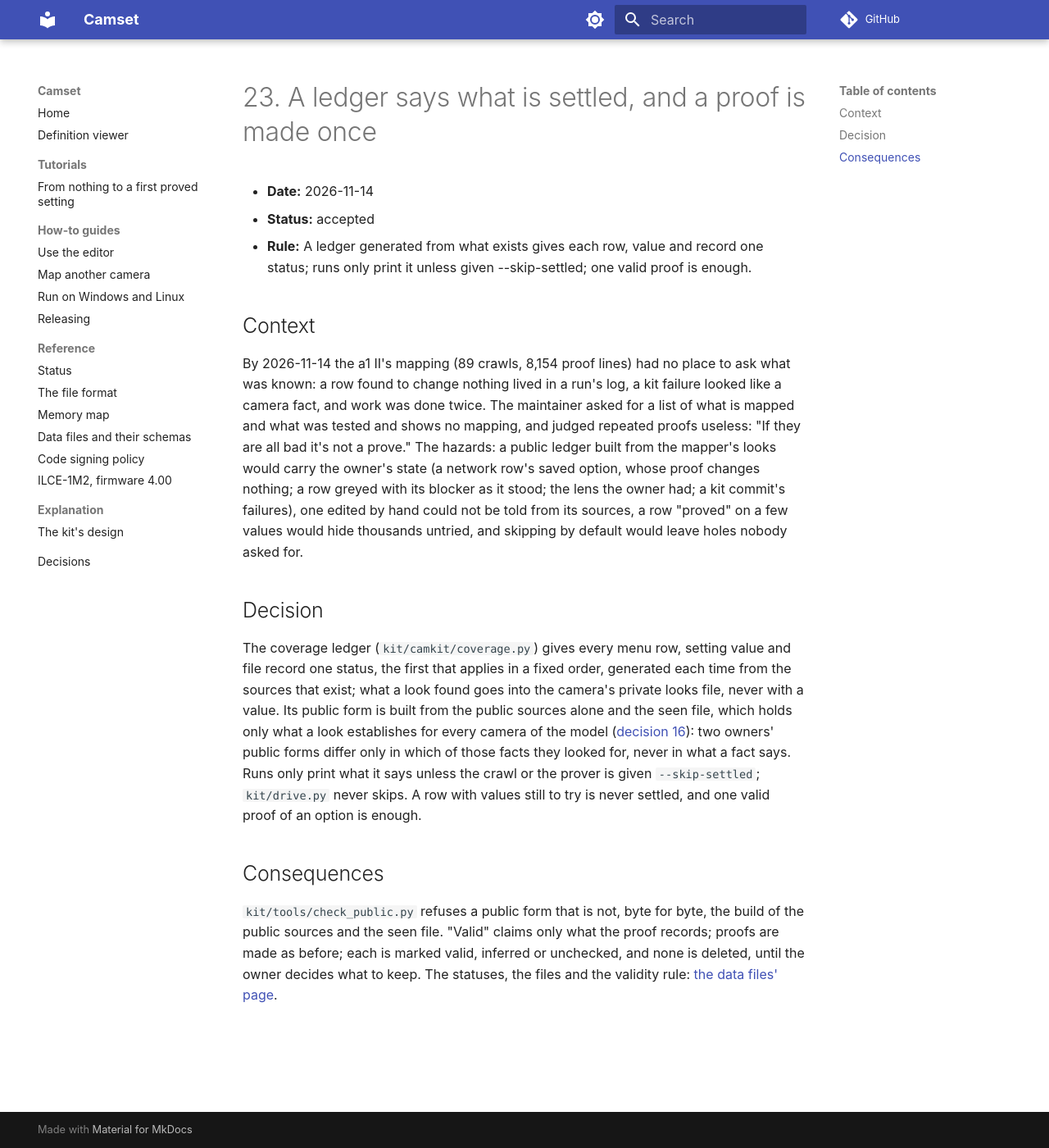
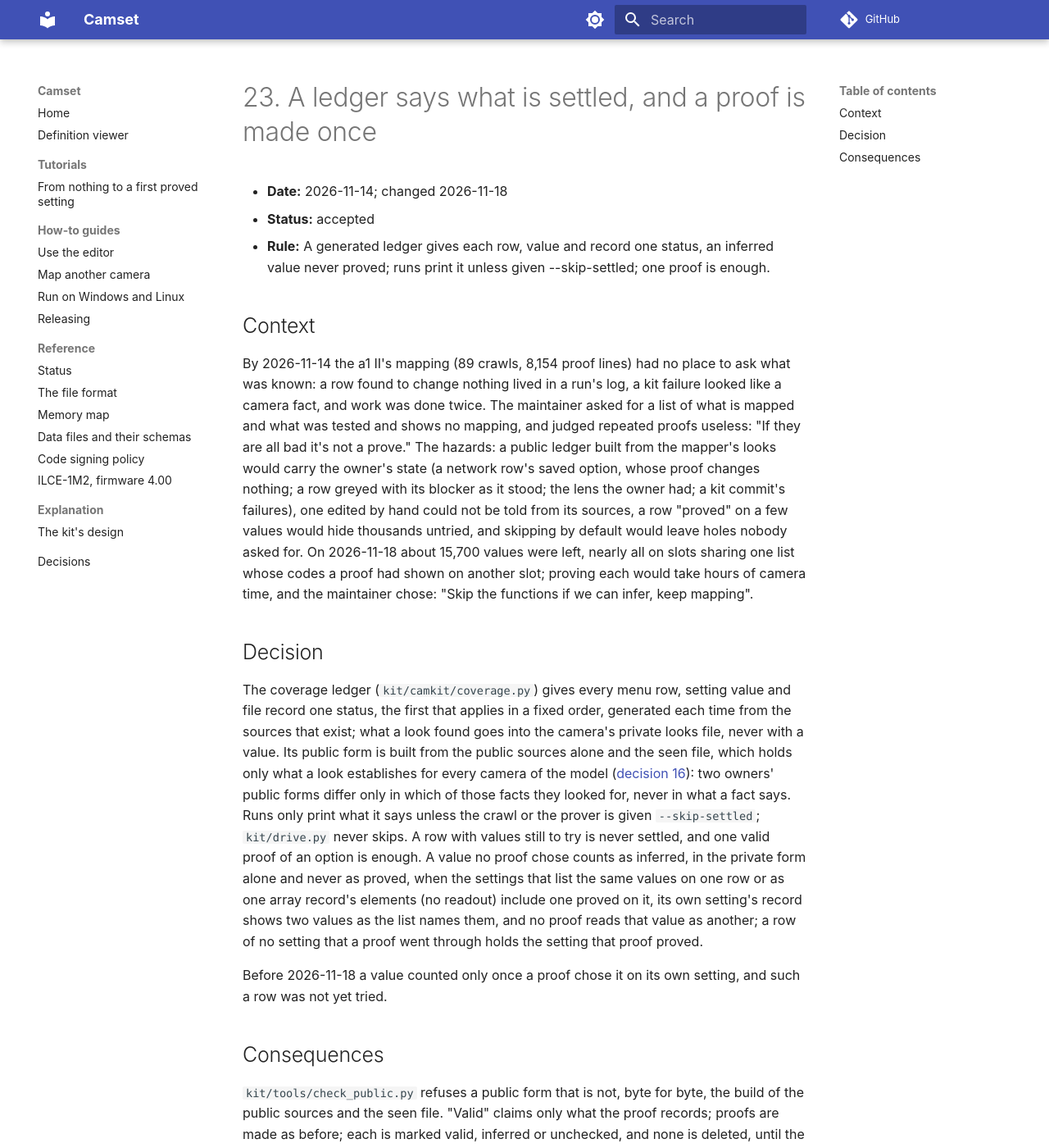
Before and after one commit to camset-dev/camset, an MkDocs documentation site: the page built from docs/decisions/0023-a-ledger-says-what-is-settled-and-a-proof-is-made-once.md, in a window 1280 px wide and 1400 px high. Shown: the whole window at 82% size. Built offline with MkDocs 1.6.1 and Material for MkDocs 9.7.7, drawn with Linux system fonts in a browser that asks for light colours; comment, search, counter and statistics services are not loaded; some of the changed text lies outside the part shown.

Commit message:
Docs: decision 23 lets the ledger infer from a shared list
Decision 23 now says when a value no proof chose counts as inferred (private form only, never proved) and that a row a
proof went through holds the setting it proved; the data files' page and the schemas say where the count lives.

Signed-off-by: camset-dev <camset-dev@proton.me>

```diff
--- a/docs/decisions/0023-a-ledger-says-what-is-settled-and-a-proof-is-made-once.md
+++ b/docs/decisions/0023-a-ledger-says-what-is-settled-and-a-proof-is-made-once.md
@@ -1,9 +1,9 @@
 # 23. A ledger says what is settled, and a proof is made once
 
-- **Date:** 2026-11-14
+- **Date:** 2026-11-14; changed 2026-11-18
 - **Status:** accepted
-- **Rule:** A ledger generated from what exists gives each row, value and record one status; runs only print it unless
-  given --skip-settled; one valid proof is enough.
+- **Rule:** A generated ledger gives each row, value and record one status, an inferred value never proved; runs print
+  it unless given --skip-settled; one proof is enough.
 
 ## Context
 
@@ -13,7 +13,9 @@ asked for a list of what is mapped and what was tested and shows no mapping, and
 they are all bad it's not a prove." The hazards: a public ledger built from the mapper's looks would carry the owner's
 state (a network row's saved option, whose proof changes nothing; a row greyed with its blocker as it stood; the lens
 the owner had; a kit commit's failures), one edited by hand could not be told from its sources, a row "proved" on a few
-values would hide thousands untried, and skipping by default would leave holes nobody asked for.
+values would hide thousands untried, and skipping by default would leave holes nobody asked for. On 2026-11-18 about
+15,700 values were left, nearly all on slots sharing one list whose codes a proof had shown on another slot; proving
+each would take hours of camera time, and the maintainer chose: "Skip the functions if we can infer, keep mapping".
 
 ## Decision
 
@@ -24,11 +26,17 @@ file, which holds only what a look establishes for every camera of the model
 ([decision 16](0016-the-owner-s-values-never-reach-the-schema-or-the-docs.md)): two owners' public forms differ only
 in which of those facts they looked for, never in what a fact says. Runs only print what it says unless
 the crawl or the prover is given `--skip-settled`; `kit/drive.py` never skips. A row with values still to try is never
-settled, and one valid proof of an option is enough.
+settled, and one valid proof of an option is enough. A value no proof chose counts as inferred, in the private form
+alone and never as proved, when the settings that list the same values on one row or as one array record's elements
+(no readout) include one proved on it, its own setting's record shows two values as the list names them, and no proof
+reads that value as another; a row of no setting that a proof went through holds the setting that proof proved.
+
+Before 2026-11-18 a value counted only once a proof chose it on its own setting, and such a row was not yet tried.
 
 ## Consequences
 
 `kit/tools/check_public.py` refuses a public form that is not, byte for byte, the build of the public sources and the
 seen file. "Valid" claims only what the proof records; proofs are made as before; each is marked valid, inferred or
-unchecked, and none is deleted, until the owner decides what to keep. The statuses, the files and the validity rule:
+unchecked, and none is deleted, until the owner decides what to keep. `kit/tools/coverage.py --shared` shows each
+shared list's grounds and what no slot of it proves. The statuses, the files and the validity rule:
 [the data files' page](../DATA_CONTRACTS.md#the-coverage-ledger-what-is-settled-and-what-a-proof-needs).
```
Also changed, not shown: CHANGELOG.md (+5 -0 lines), docs/DATA_CONTRACTS.md (+2 -1 lines), docs/decisions/index.md (+1 -1 lines), 1 other file.
